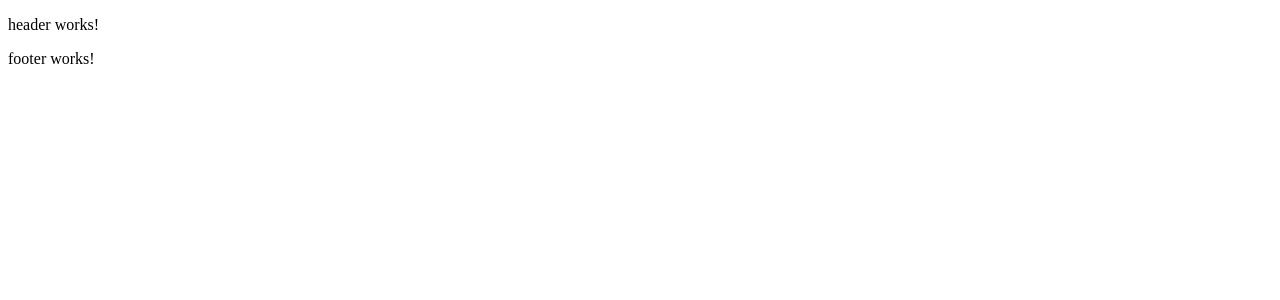
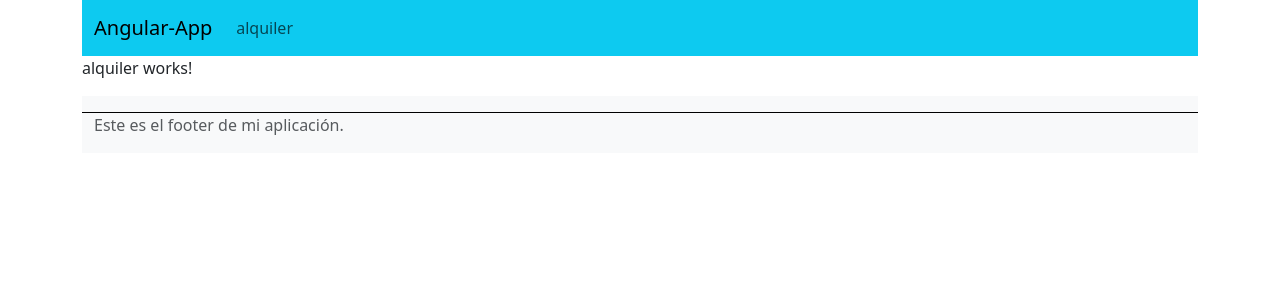
Before and after one commit to karen-loreley/TP-Final--ServicioWeb_-AlancayFloresMonta-oSotoTorrejonWeigert, an Angular app in the folder frontend/: page /alquiler in a window 1280 px wide. Before the commit this address led to /. Shown: the top 300 px of the page. Built offline with nearby package versions, Linux system fonts and the light colour scheme.

Commit message:
header and footer
header and footer

```diff
--- a/frontend/angular.json
+++ b/frontend/angular.json
@@ -25,9 +25,13 @@
               "src/assets"
             ],
             "styles": [
-              "src/styles.css"
+              "src/styles.css",
+              "node_modules/bootstrap/dist/css/bootstrap.min.css"
             ],
-            "scripts": []
+            "scripts": [
+              "node_modules/bootstrap/dist/js/bootstrap.bundle.min.js"
+
+            ]
           },
           "configurations": {
             "production": {
@@ -91,5 +95,8 @@
         }
       }
     }
+  },
+  "cli": {
+    "analytics": false
   }
 }
--- a/frontend/package.json
+++ b/frontend/package.json
@@ -18,6 +18,7 @@
     "@angular/platform-browser": "^17.3.0",
     "@angular/platform-browser-dynamic": "^17.3.0",
     "@angular/router": "^17.3.0",
+    "bootstrap": "^5.3.3",
     "rxjs": "~7.8.0",
     "tslib": "^2.3.0",
     "zone.js": "~0.14.3"
--- a/frontend/src/app/app.component.html
+++ b/frontend/src/app/app.component.html
@@ -1,3 +1,5 @@
-<app-header></app-header>
-<router-outlet></router-outlet>
-<app-footer></app-footer>
+<div class="container">
+    <app-header></app-header>
+    <router-outlet></router-outlet>
+    <app-footer></app-footer>
+  </div>
--- a/frontend/src/app/app.routes.ts
+++ b/frontend/src/app/app.routes.ts
@@ -1,5 +1,9 @@
 import { Routes } from '@angular/router';
+import { AlquilerComponent } from './components/alquiler/alquiler.component';
 
 export const routes: Routes = [
-
+    {
+        path: 'alquiler',
+        component: AlquilerComponent,
+    }
 ];
--- /dev/null
+++ b/frontend/src/app/components/alquiler/alquiler.component.html
@@ -0,0 +1 @@
+<p>alquiler works!</p>
--- a/frontend/src/app/components/layouts/footer/footer.component.html
+++ b/frontend/src/app/components/layouts/footer/footer.component.html
@@ -1 +1,5 @@
-<p>footer works!</p>
+<footer class="footer mt-auto py-3 bg-light">
+    <div class="container border-top border-black" >
+        <span class="text-muted">Este es el footer de mi aplicación.</span>
+    </div>
+</footer>
--- a/frontend/src/app/components/layouts/header/header.component.html
+++ b/frontend/src/app/components/layouts/header/header.component.html
@@ -1 +1,17 @@
-<p>header works!</p>
+<nav class="navbar navbar-expand-lg bg-info"><!-- 2 -->
+    <div class="container-fluid">
+        <a class="navbar-brand" href="/">
+            Angular-App
+        </a>
+        <button class="navbar-toggler" type="button" data-bs-toggle="collapse" data-bs-target="#navbarNav"
+            aria-controls="navbarNav" aria-expanded="false" aria-label="Toggle navigation">
+            <span class="navbar-toggler-icon"></span>
+        </button>
+        <div class="collapse navbar-collapse" id="navbarNav">
+            <ul class="navbar-nav mr-auto">
+                <li class="nav-item"><a class="nav-link" [routerLink]="['alquiler']">alquiler</a></li>
+
+            </ul>
+        </div>
+    </div>
+</nav>
--- a/frontend/src/app/components/layouts/header/header.component.ts
+++ b/frontend/src/app/components/layouts/header/header.component.ts
@@ -1,9 +1,10 @@
 import { Component } from '@angular/core';
+import { RouterLink } from '@angular/router';
 
 @Component({
   selector: 'app-header',
   standalone: true,
-  imports: [],
+  imports: [RouterLink],
   templateUrl: './header.component.html',
   styleUrl: './header.component.css'
 })
```
Also changed, not shown: frontend/src/app/components/alquiler/alquiler.component.ts (added, +12 -0 lines), frontend/src/app/components/alquiler/alquiler.component.css (added), 2 other files (tests, documents, lock files or other folders).
